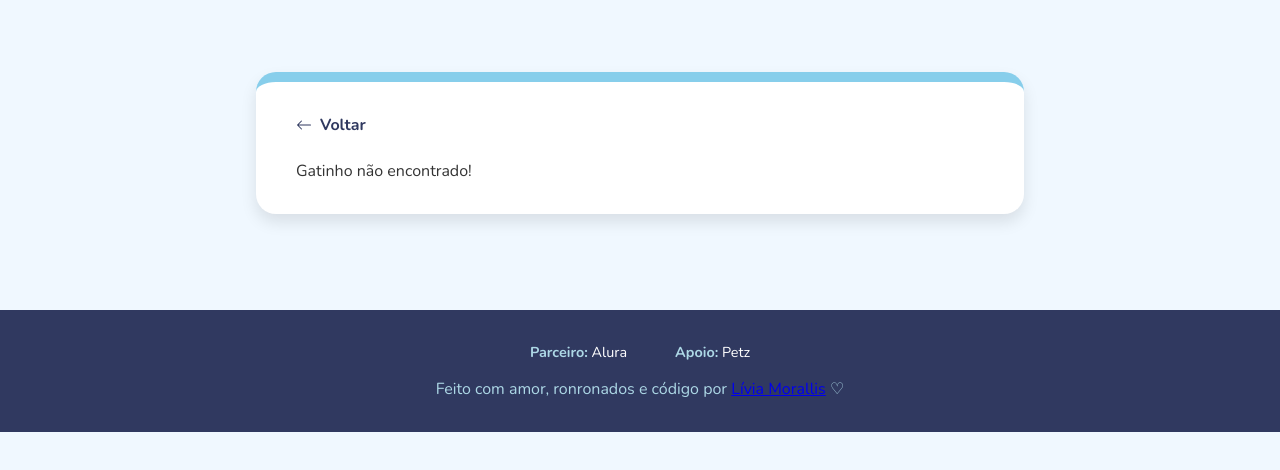
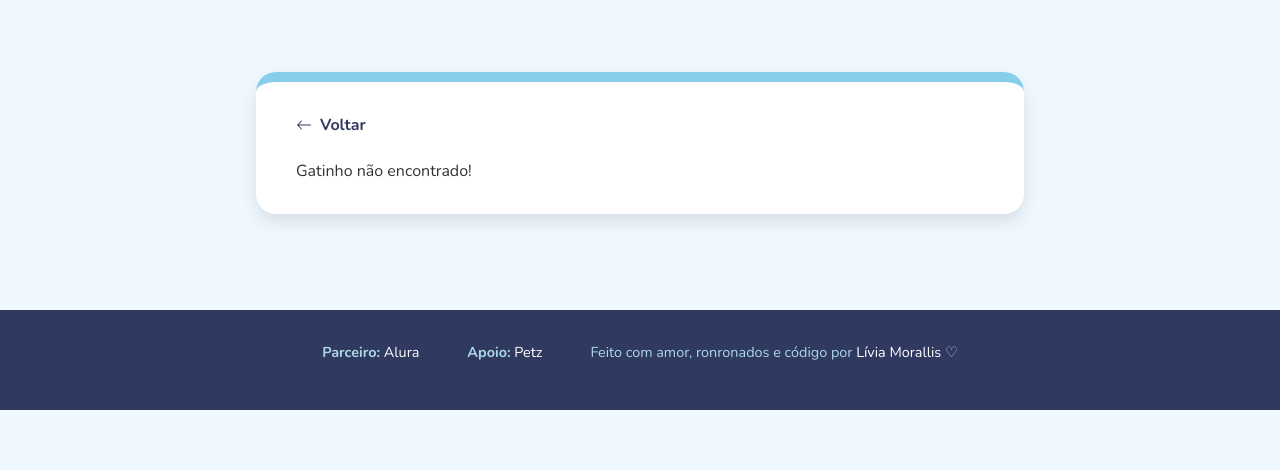
Before and after one commit to liviamoalmeida/GatinhosLovers-ImersaoDEV, a plain HTML site: page detalhes.html in a window 1280 px wide. Shown: the part 196-666 px from the top of the page. Drawn offline with nearby package versions, Linux system fonts and the light colour scheme.

Commit message:
Update detalhes.html

```diff
--- a/detalhes.html
+++ b/detalhes.html
@@ -69,7 +69,7 @@
         </div>
     </main>
 
-   <footer class="footer">
+<footer class="footer">
     <div class="footer-sponsors">
         <p><strong>Parceiro:</strong>
             <a href="https://www.alura.com.br" target="_blank">Alura</a>
@@ -77,13 +77,14 @@
         <p><strong>Apoio:</strong>
             <a href="https://www.petz.com.br/" target="_blank">Petz</a>
         </p>
-    </div>
+
 
     <p class="footer-credits">
         Feito com amor, ronronados e código por
-        <a href="https://github.com/SEU-GITHUB" target="_blank">Lívia Morallis</a> ♡
-    </p>
+        <a href="https://github.com/liviamoalmeida" target="_blank">Lívia Morallis</a> ♡
+    </p></div>
 </footer>
+
 
 
     <button id="back-to-top" title="Voltar ao topo">↑</button>
@@ -91,4 +92,5 @@
     <script src="script.js"></script>
 </body>
 
+
 </html>
```
